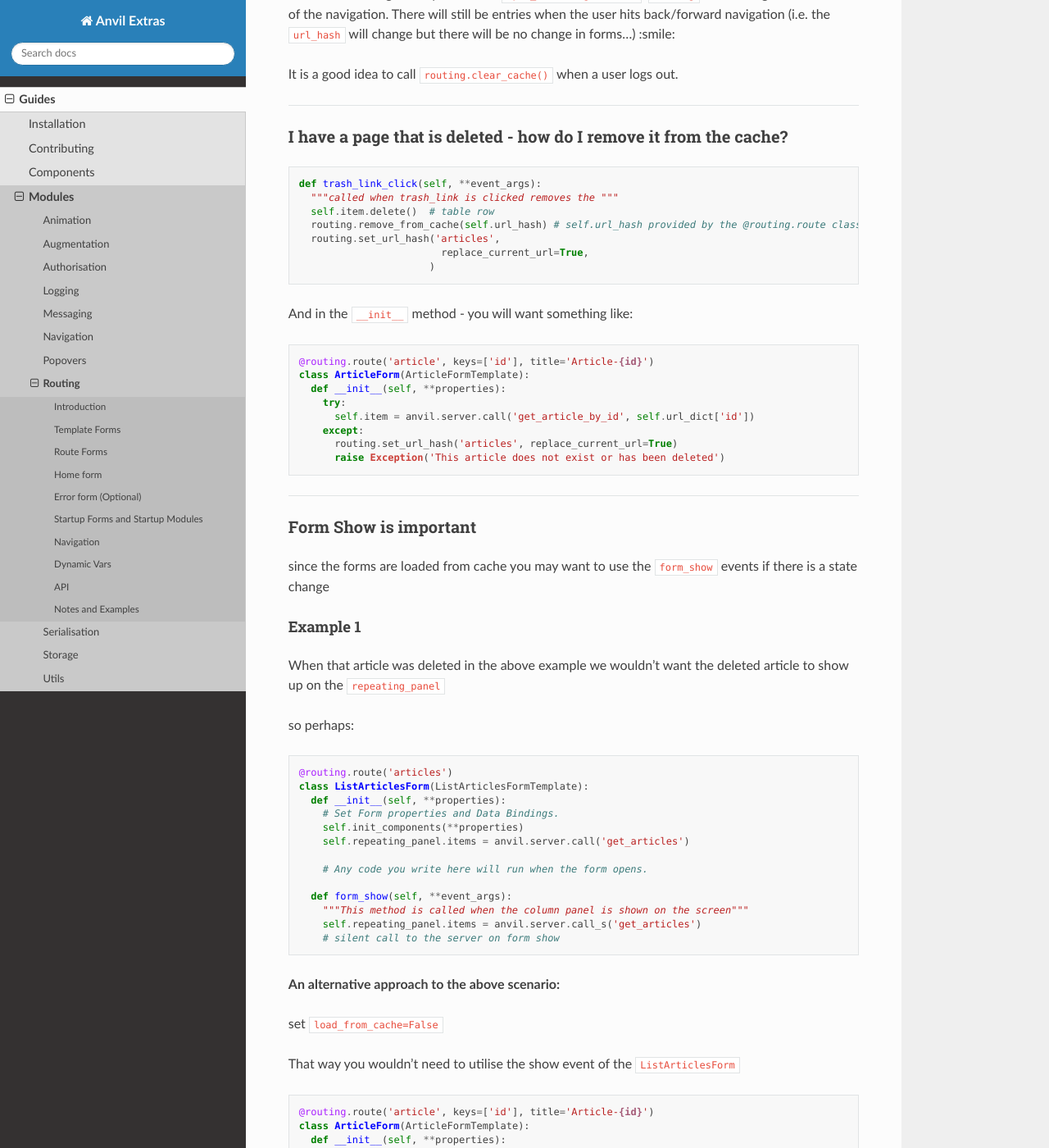
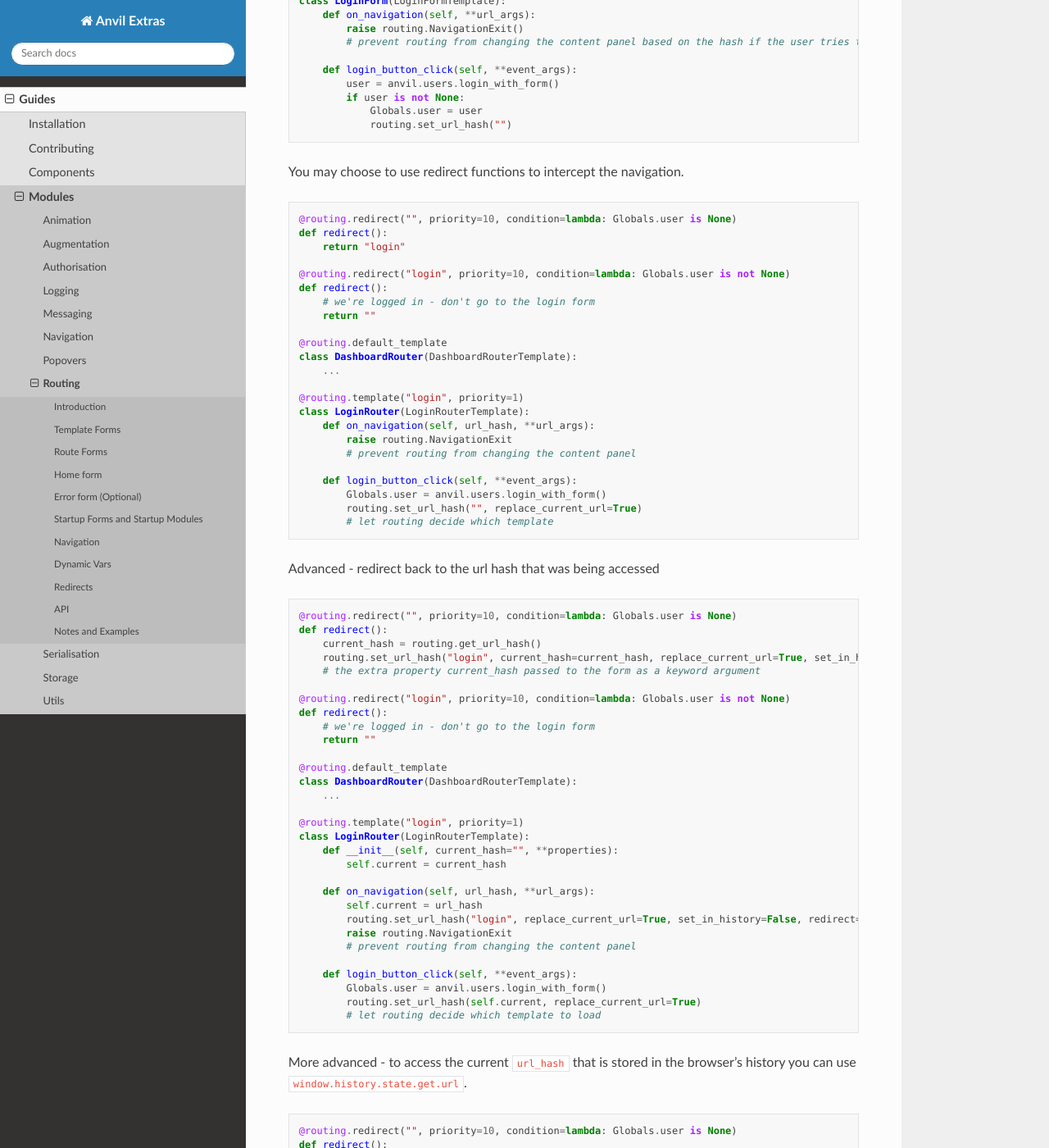
Before and after one commit to anvilistas/anvil-extras, a Sphinx documentation site: the page built from docs/guides/modules/routing.rst, in a window 1280 px wide and 1400 px high, scrolled down 17294 px. Shown: the whole window at 82% size. Built offline with Sphinx 7.4.7 and the Read the Docs theme 2.0.0, drawn with Linux system fonts in a browser that asks for light colours; some of the changed text lies outside the part shown.

Commit message:
routing: minor tweaks add docs and update change log

```diff
--- a/docs/guides/modules/routing.rst
+++ b/docs/guides/modules/routing.rst
@@ -64,6 +64,7 @@
 A template form will be loaded as the ``open_form`` only if,
 the current ``url_hash`` starts with the template's path argument **and** either the condition is ``None``
 **or** the condition is a callable that returns ``True``.
+The path argument can be a string or an iterable of strings.
 
 The above example would be the fallback template form.
 This is equivalent to:
@@ -94,7 +95,7 @@
     from .. import Globals
 
     @routing.template(path="", priority=2, condition=lambda: Globals.user is None)
-    class LoginForm(LoginTemplate):
+    class LoginRouterForm(LoginRouterTemplate):
 
 
 Note that ``TemplateForms`` are never cached (unlike ``RouteForms``).
@@ -219,14 +220,14 @@
 .. code:: python
 
     # option 1
-    set_url_hash('articles') # anvil's built in method
+    set_url_hash('articles') # anvil's built-in method
 
     # or an empty string to navigate to the home page
     set_url_hash('')
 
     # option 2
     routing.set_url_hash('articles')
-    #routing.set_url_hash() method has some bonus features.
+    #routing.set_url_hash() method has some bonus features and is recommended over the anvil's built-in method
 
 
 With query string parameters:
@@ -276,15 +277,51 @@
 --------------
 
 
+Redirects
+---------
+
+A redirect is similar to a template in that the arguments are the same.
+
+.. code:: python
+
+    @routing.redirect(path="admin", priority=20, condition: Globals.user is None or not Globals.user["admin"])
+    def redirect_no_admin():
+        # not an admin or not logged in
+        return "login"
+
+    # can also use routing.set_url_hash() to redirect
+    @routing.redirect(path="admin", priority=20, condition=lambda: Globals.user is None or not Globals.user["admin"])
+    def redirect_no_admin():
+        routing.set_url_hash("login", replace_current_url=True, set_in_history=False, redirect=True)
+
+
+
+When used as a decorator, the redirect function will be called if:
+
+- the current ``url_hash`` starts with the redirect ``path``, and
+- the condition returns ``True`` or the condition is ``None``
+
+The redirect function can return a ``url_hash``, which will then trigger a redirect.
+Alternatively, a redirect can use ``routing.set_url_hash()`` to redirect.
+
+Redirects are checked at the same time as templates, in this way a redirect can intercept the current navigation before any templates are loaded.
+
+
 API
 ---
 
 Decorators
 ^^^^^^^^^^
-.. function:: routing.template(path='', priority=0, condition=None)
+.. function:: routing.template(path='', priority=0, condition=None, redirect=None)
 
     Apply this decorator above the top-level Form - ``TemplateForm``.
+
+    - ``path`` should be a string or iterable of strings.
+    - ``priority`` should be an integer.
+    - ``condition`` can be ``None``, or a function that returns ``True`` or ``False``
+
     The ``TemplateForm`` must have a ``content_panel``.
+    It is often could to refer to ``TemplateForm``s with the suffix ``Router`` e.g. ``MainRouter``, ``AdminRotuer``.
     There are two callbacks available to a ``TemplateForm``.
 
     .. method:: on_navitagion(self, **nav_args)
@@ -338,6 +375,16 @@
 
         If the ``before_unload`` method is added it will be called whenever the form currently in the ``content_panel`` is about to be removed.
         If any truthy value is returned then unloading will be prevented. See `Form Unloading <#form-unloading>`__.
+
+.. function:: routing.redirect(path, priority=0, condition=None)
+
+    The redirect decorator can decorate a function that will intercept the current navigtation, depending on its ``path``, ``priority`` and ``condition`` arguments.
+
+    - ``path`` can be a string or iterable of strings.
+    - ``priority`` should be an integer - the higher the value the higher the priority.
+    - ``conditon`` should be ``None`` or a callable that returns a ``True`` or ``False``.
+
+    A redirect function can return a ``url_hash`` - which will trigger a redirect, or it can call ``routing.set_url_hash()``.
 
 .. attribute:: routing.error_form
 
@@ -902,20 +949,119 @@
                 routing.set_url_hash("")
 
 
-Alternatively, you could load the login form as a ``route`` form.
+You may choose to use redirect functions to intercept the navigation.
+
+.. code:: python
+
+    @routing.redirect("", priority=10, condition=lambda: Globals.user is None)
+    def redirect():
+        return "login"
+
+    @routing.redirect("login", priority=10, condition=lambda: Globals.user is not None)
+    def redirect():
+        # we're logged in - don't go to the login form
+        return ""
+
+    @routing.default_template
+    class DashboardRouter(DashboardRouterTemplate):
+        ...
+
+    @routing.template("login", priority=1)
+    class LoginRouter(LoginRouterTemplate):
+        def on_navigation(self, url_hash, **url_args):
+            raise routing.NavigationExit
+            # prevent routing from changing the content panel
+
+        def login_button_click(self, **event_args):
+            Globals.user = anvil.users.login_with_form()
+            routing.set_url_hash("", replace_current_url=True)
+            # let routing decide which template
+
+
+Advanced - redirect back to the url hash that was being accessed
+
+
+.. code:: python
+
+    @routing.redirect("", priority=10, condition=lambda: Globals.user is None)
+    def redirect():
+        current_hash = routing.get_url_hash()
+        routing.set_url_hash("login", current_hash=current_hash, replace_current_url=True, set_in_history=False)
+        # the extra property current_hash passed to the form as a keyword argument
+
+    @routing.redirect("login", priority=10, condition=lambda: Globals.user is not None)
+    def redirect():
+        # we're logged in - don't go to the login form
+        return ""
+
+    @routing.default_template
+    class DashboardRouter(DashboardRouterTemplate):
+        ...
+
+    @routing.template("login", priority=1)
+    class LoginRouter(LoginRouterTemplate):
+        def __init__(self, current_hash="", **properties):
+            self.current = current_hash
+
+        def on_navigation(self, url_hash, **url_args):
+            self.current = url_hash
+            routing.set_url_hash("login", replace_current_url=True, set_in_history=False, redirect=False)
+            raise routing.NavigationExit
+            # prevent routing from changing the content panel
+
+        def login_button_click(self, **event_args):
+            Globals.user = anvil.users.login_with_form()
+            routing.set_url_hash(self.current, replace_current_url=True)
+            # let routing decide which template to load
+
+
+More advanced - to access the current ``url_hash`` that is stored in the browser's history you can use
+``window.history.state.get.url``.
+
+.. code:: python
+
+    @routing.redirect("", priority=10, condition=lambda: Globals.user is None)
+    def redirect():
+        return "login"
+
+    @routing.redirect("login", priority=10, condition=lambda: Globals.user is not None)
+    def redirect():
+        return ""
+
+    @routing.default_template
+    class DashboardRouter(DashboardRouterTemplate):
+        ...
+
+    @routing.template("login", priority=1)
+    class LoginRouter(LoginRouterTemplate):
+        def on_navigation(self, **url_args):
+            routing.set_url_hash("login", replace_current_url=True, set_in_history=False, redirect=False)
+            raise routing.NavigationExit
+            # prevent routing from changing the content panel
+
+        def login_button_click(self, **event_args):
+            Globals.user = anvil.users.login_with_form()
+            from anvil.js.window import history
+            routing.set_url_hash(history.state.url, replace_current_url=True)
+
+
+
+
+Alternatively, you could load the login form as a ``route`` form rather than a template.
 
 
 .. code:: python
 
     @routing.default_template
-    class MainForm(Mainemplate):
+    class MainRouter(MainRouterTemplate):
         def __init__(self, **properties):
             if Globals.users is None:
                 routing.set_url_hash("login") # this logic could also be in a Startup Module
 
         def on_navigation(self, url_hash, **url_args):
             if Globals.user is None and url_hash != "login":
-                raise routing.NavigationExit() # prevent routing from changing the content panel
+                raise routing.NavigationExit()
+                # prevent routing from changing the login route form inside the content panel
 
 
     @routing.route('login')
```
Also changed, not shown: other parts of docs/guides/modules/routing.rst (+4 -4 lines), CHANGELOG.md (+6 -1 lines), 2 other files.
